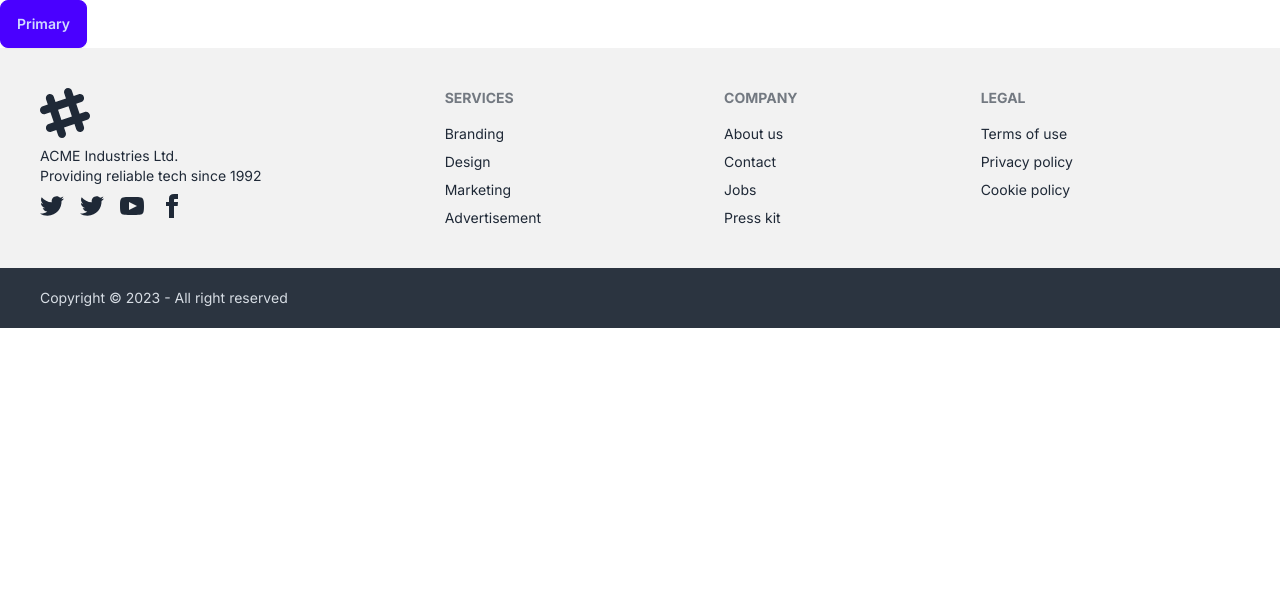
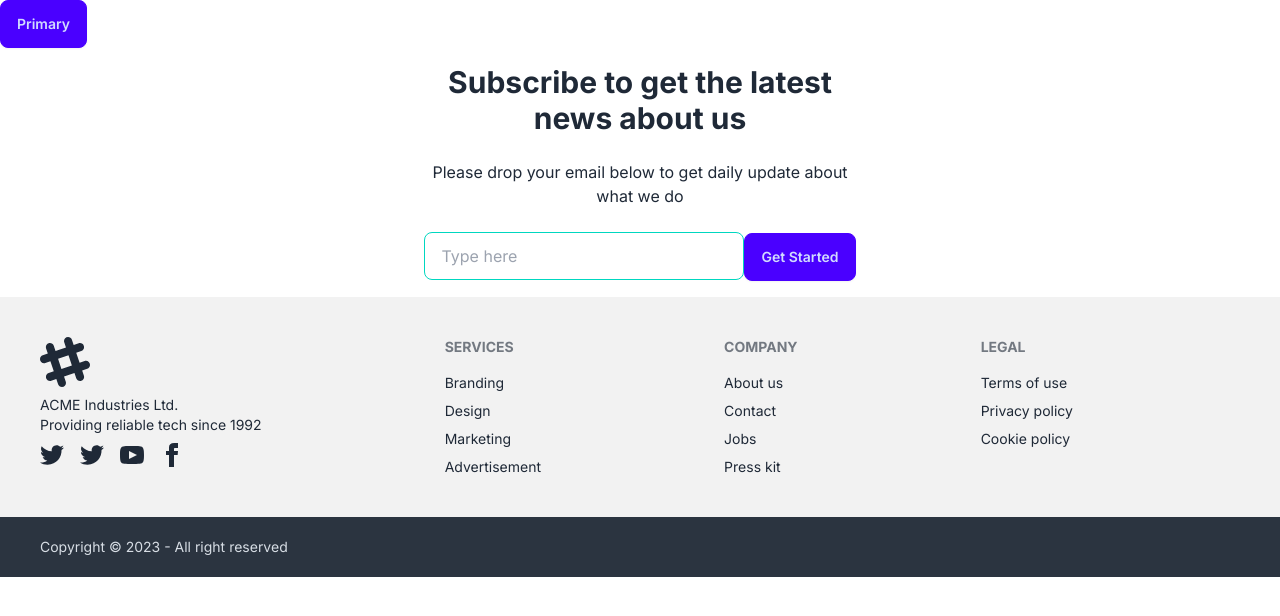
Before and after one commit to udaysarkarud/agency-web-application, a Next.js app: page / in a window 1280 px wide. Shown: the top 616 px of the page. Built offline with nearby package versions, Linux system fonts and the light colour scheme.

Commit message:
feat: Subscribe added

```diff
--- a/src/app/page.js
+++ b/src/app/page.js
@@ -1,10 +1,12 @@
 import Footer from "@/components/Footer/Footer";
+import Subscribe from "@/components/Subscribe/Subscribe";
 import Image from "next/image";
 
 export default function Home() {
   return (
     <>
       <button className="btn btn-primary">Primary</button>
+      <Subscribe />
       <Footer />
     </>
   );
--- a/src/components/Footer/Footer.jsx
+++ b/src/components/Footer/Footer.jsx
@@ -2,8 +2,8 @@ import React from "react";
 
 const Footer = () => {
   return (
-    <>
-      <footer className="footer p-10 bg-base-200 text-base-content">
+    <footer>
+      <div className="footer p-10 bg-base-200 text-base-content">
         <aside>
           <svg
             width="50"
@@ -90,13 +90,13 @@ const Footer = () => {
           <a className="link link-hover">Privacy policy</a>
           <a className="link link-hover">Cookie policy</a>
         </nav>
-      </footer>
-      <footer className="footer items-center px-10 py-5 bg-neutral text-neutral-content">
+      </div>
+      <div className="footer items-center px-10 py-5 bg-neutral text-neutral-content">
         <aside className="items-center grid-flow-col">
           <p>Copyright © 2023 - All right reserved</p>
         </aside>
-      </footer>
-    </>
+      </div>
+    </footer>
   );
 };
 
--- /dev/null
+++ b/src/components/Subscribe/Subscribe.jsx
@@ -0,0 +1,28 @@
+import React from "react";
+
+const Subscribe = () => {
+  return (
+    <div className="hero">
+      <div className="hero-content text-center">
+        <div className="max-w-md">
+          <h1 className="text-3xl font-bold">
+            Subscribe to get the latest news about us
+          </h1>
+          <p className="py-6">
+            Please drop your email below to get daily update about what we do
+          </p>
+          <div>
+            <input
+              type="text"
+              placeholder="Type here"
+              className="input input-bordered input-accent w-full max-w-xs"
+            />
+            <button className="btn btn-primary">Get Started</button>
+          </div>
+        </div>
+      </div>
+    </div>
+  );
+};
+
+export default Subscribe;
--- a/tailwind.config.js
+++ b/tailwind.config.js
@@ -15,4 +15,7 @@ module.exports = {
     },
   },
   plugins: [require("daisyui")],
+  daisyui: {
+    themes: ["light"],
+  },
 };
```
